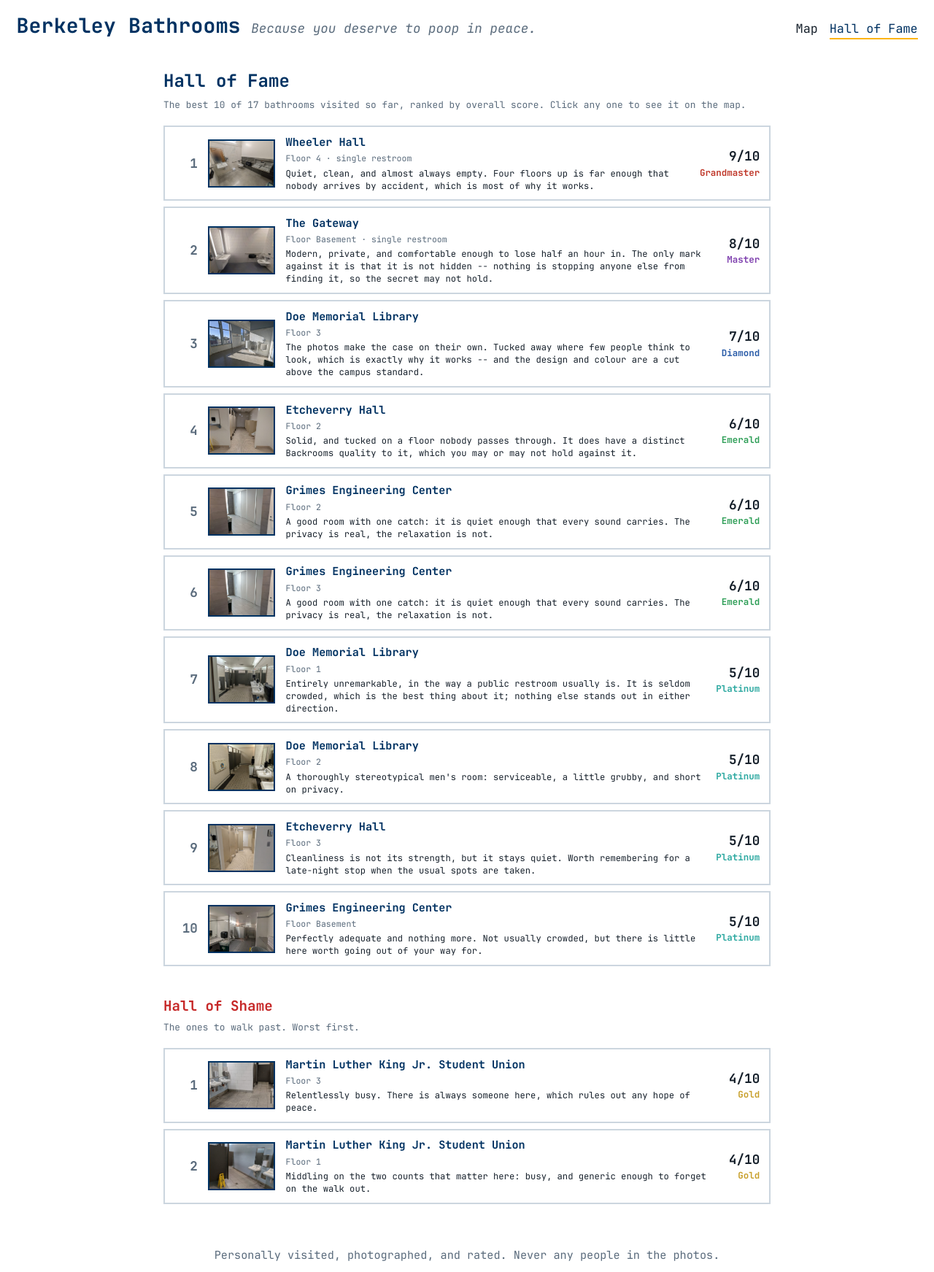
After one commit to grish11/berkeley-bathrooms, a Flask app: page /hall-of-fame in a window 1280 px wide. The commit adds this page. Shown: the whole page at 73% size. Run offline with Flask 3, Linux system fonts and the light colour scheme.

Commit message:
Add Hall of Fame, report-an-issue link, and rewrite the README
Phase 7: /hall-of-fame ranks every rated bathroom, with a Hall of Shame for
anything scoring 4 or below. Nav links between the two pages.

Every building popup now links to a prefilled GitHub issue, so corrections,
hours and new bathrooms can arrive without accounts or a database.

README rewritten around the new screenshots, with step-by-step instructions
for sending a photo or a building's hours. Docs brought up to date with the
/add form, the tier system and the score formula.

CLAUDE.md and TODO.md are now gitignored as personal working files.

Co-Authored-By: Claude Opus 5 <noreply@anthropic.com>

```diff
--- a/app.py
+++ b/app.py
@@ -122,6 +122,73 @@ if app.debug:
     admin.register(app)
 
 
+# How many entries each hall shows. Small enough that both are a glance
+# rather than a scroll; raise them as the list of bathrooms grows.
+HALL_OF_FAME_SIZE = 10
+HALL_OF_SHAME_SIZE = 5
+
+# Only a score of 4 or below is shameful. Without this the hall of shame is
+# just "the bottom five", which on a short list means a perfectly decent
+# bathroom gets pilloried for being less good than nine others.
+HALL_OF_SHAME_MAX_SCORE = 4
+
+
+def ranked_bathrooms():
+    """Every rated bathroom, best first, each knowing its building.
+
+    The map groups bathrooms under buildings; the halls rank them against each
+    other regardless of building, so this flattens that back out. Bathrooms
+    with no ratings yet are left out entirely -- they have no score to rank.
+    """
+    buildings, bathrooms = load_everything()
+    names = {b["id"]: b["name"] for b in buildings}
+
+    rated = []
+    for bathroom in bathrooms:
+        score = tiers.overall_score(bathroom.get("ratings"))
+        if score is None:
+            continue
+        rated.append({
+            **bathroom,
+            "score": score,
+            "tier": tiers.tier_for_score(score),
+            "building_name": names.get(bathroom["building_id"], bathroom["building_id"]),
+        })
+
+    # Highest score first. The building name is the tie-breaker, so bathrooms
+    # on the same score come out in a stable, readable order rather than
+    # whatever order the file happened to list them in.
+    rated.sort(key=lambda b: (-b["score"], b["building_name"], b["floor"]))
+    return rated
+
+
+@app.route("/hall-of-fame")
+def hall_of_fame():
+    """The best bathrooms on campus, and the worst.
+
+    Both halls come from one sorted list: the fame list is the front of it and
+    the shame list is the back, reversed so the worst bathroom is first --
+    the hall of shame counts down to the bottom.
+    """
+    rated = ranked_bathrooms()
+
+    fame = rated[:HALL_OF_FAME_SIZE]
+    # Anything already in the fame list is excluded, so a short list cannot
+    # put the same bathroom in both halls.
+    famous = {b["id"] for b in fame}
+    shame = [
+        b for b in reversed(rated)
+        if b["id"] not in famous and b["score"] <= HALL_OF_SHAME_MAX_SCORE
+    ][:HALL_OF_SHAME_SIZE]
+
+    return render_template(
+        "hall_of_fame.html",
+        fame=fame,
+        shame=shame,
+        total=len(rated),
+    )
+
+
 @app.route("/")
 def index():
     """The map page.
--- a/public/static/css/style.css
+++ b/public/static/css/style.css
@@ -167,7 +167,7 @@ body {
 }
 
 .site-nav {
-  /* Pushes future nav links (Phase 7's Hall of Fame) to the right. */
+  /* Pushes the nav links to the right end of the header strip. */
   margin-left: auto;
   display: flex;
   gap: 1rem;
@@ -181,6 +181,159 @@ body {
 
 .site-nav a:hover {
   color: var(--berkeley-blue);
+}
+
+/* The page you are already on. aria-current is set by the template, so the
+   marker and the accessible announcement are the same fact -- no extra class
+   that could get out of step with it. */
+.site-nav a[aria-current="page"] {
+  color: var(--berkeley-blue);
+  border-bottom: 2px solid var(--california-gold);
+}
+
+/* ---- hall of fame / hall of shame ----
+ *
+ * A plain vertical list rather than the map's dense layout: this page is for
+ * reading top to bottom, so it gets normal page scrolling and a column of
+ * comfortable width.
+ */
+.hall-page {
+  width: min(52rem, 92vw);
+  margin: 0 auto;
+  padding: 1.5rem 0 3rem;
+  /* .site-main centres its child vertically, which is right for the map and
+     wrong for a long list -- stretching instead lets this page start at the
+     top and scroll normally. */
+  align-self: stretch;
+  overflow-y: auto;
+}
+
+.hall-page h1 {
+  margin: 0 0 0.3rem;
+  color: var(--berkeley-blue);
+  font-size: 1.5rem;
+}
+
+.hall-shame-heading {
+  margin: 2.5rem 0 0.3rem;
+  color: var(--gender-women);
+  font-size: 1.2rem;
+}
+
+.hall-intro {
+  margin: 0 0 1.2rem;
+  color: var(--muted);
+  font-size: 0.8rem;
+}
+
+.hall-list {
+  margin: 0;
+  padding: 0;
+  /* The rank is rendered as its own element, so the browser's automatic
+     numbering would be a second, duplicate number. */
+  list-style: none;
+}
+
+.hall-entry + .hall-entry {
+  margin-top: 0.5rem;
+}
+
+.hall-link {
+  display: grid;
+  /* rank | photo | text | score -- the text column is the only flexible one,
+     so the photos and scores stay aligned down the page. */
+  grid-template-columns: 2rem 92px 1fr auto;
+  align-items: center;
+  gap: 0.9rem;
+  padding: 0.6rem 0.8rem;
+  border: 2px solid rgba(0, 50, 98, 0.2);
+  color: inherit;
+  text-decoration: none;
+}
+
+.hall-link:hover,
+.hall-link:focus-visible {
+  border-color: var(--berkeley-blue);
+  outline: none;
+}
+
+.hall-rank {
+  color: var(--muted);
+  font-size: 1.1rem;
+  font-weight: 700;
+  text-align: right;
+}
+
+.hall-photo {
+  display: block;
+  width: 92px;
+  height: 66px;
+  object-fit: cover;
+  border: 2px solid var(--berkeley-blue);
+}
+
+.hall-body {
+  display: flex;
+  flex-direction: column;
+  gap: 0.1rem;
+  min-width: 0; /* lets a long review wrap instead of stretching the grid */
+}
+
+.hall-name {
+  font-size: 0.95rem;
+  font-weight: 700;
+  color: var(--berkeley-blue);
+}
+
+.hall-where {
+  color: var(--muted);
+  font-size: 0.72rem;
+}
+
+.hall-review {
+  margin-top: 0.15rem;
+  font-size: 0.76rem;
+  line-height: 1.4;
+}
+
+.hall-score {
+  display: flex;
+  flex-direction: column;
+  align-items: flex-end;
+  font-weight: 700;
+  white-space: nowrap;
+}
+
+.hall-score .score-number {
+  font-size: 1.1rem;
+}
+
+.hall-score .tier-name {
+  font-size: 0.78rem;
+}
+
+.hall-empty {
+  color: var(--muted);
+}
+
+/* On a narrow screen the four columns do not fit. Drop the rank and the
+   score onto their own row rather than squeezing the photo. */
+@media (max-width: 34rem) {
+  .hall-link {
+    grid-template-columns: 2rem 72px 1fr;
+  }
+
+  .hall-photo {
+    width: 72px;
+    height: 54px;
+  }
+
+  .hall-score {
+    grid-column: 2 / -1;
+    flex-direction: row;
+    align-items: baseline;
+    gap: 0.5rem;
+  }
 }
 
 /* ---- main ----
@@ -424,6 +577,18 @@ body {
 .popup-photo:hover img,
 .popup-photo:focus-visible img {
   opacity: 0.85;
+}
+
+/* Small and last in the popup: useful, but not competing with the photos. */
+.popup-report {
+  display: inline-block;
+  margin-top: 0.6rem;
+  color: var(--muted);
+  font-size: 0.66rem;
+}
+
+.popup-report:hover {
+  color: var(--berkeley-blue);
 }
 
 /* ---- bathroom dialog ----
--- a/templates/base.html
+++ b/templates/base.html
@@ -29,7 +29,18 @@
       <a class="brand" href="{{ url_for('index') }}">Berkeley Bathrooms</a>
       <p class="tagline">Because you deserve to poop in peace.</p>
       <nav class="site-nav">
-        {# Phase 7 adds the Hall of Fame link here. #}
+        {# request.endpoint is the name of the view function handling this
+           request, so the current page's own link can be marked rather than
+           comparing URL strings.
+           https://flask.palletsprojects.com/en/stable/api/#flask.Request.endpoint #}
+        <a
+          href="{{ url_for('index') }}"
+          {% if request.endpoint == 'index' %}aria-current="page"{% endif %}
+        >Map</a>
+        <a
+          href="{{ url_for('hall_of_fame') }}"
+          {% if request.endpoint == 'hall_of_fame' %}aria-current="page"{% endif %}
+        >Hall of Fame</a>
         {% if config.DEBUG %}
           {# Only while developing -- the /add route does not exist otherwise. #}
           <a href="{{ url_for('add_form') }}">Add</a>
--- /dev/null
+++ b/templates/hall_of_fame.html
@@ -0,0 +1,76 @@
+{% extends "base.html" %}
+
+{% block title %}Hall of Fame — Berkeley Bathrooms{% endblock %}
+
+{# One macro, used by both halls. Writing the entry markup once means the two
+   lists cannot drift apart as either is changed.
+   https://jinja.palletsprojects.com/en/stable/templates/#macros #}
+{% macro entry(bathroom, rank) %}
+  {# The link goes to the map page with the bathroom's id in the hash. map.js
+     reads that on load (syncFromHash) and opens this bathroom's dialog
+     straight away -- the same URL you get when you click a photo there. #}
+  <li class="hall-entry">
+    <a class="hall-link" href="{{ url_for('index') }}#{{ bathroom.id }}">
+      <span class="hall-rank">{{ rank }}</span>
+
+      <img
+        class="hall-photo"
+        src="{{ url_for('static', filename='photos/' ~ bathroom.hero_photo) }}"
+        alt="{{ bathroom.building_name }}, floor {{ bathroom.floor }}"
+        loading="lazy"
+      />
+
+      <span class="hall-body">
+        <span class="hall-name">{{ bathroom.building_name }}</span>
+        <span class="hall-where">
+          Floor {{ bathroom.floor }}{% if bathroom.single_restroom %} · single restroom{% endif %}
+        </span>
+        {% if bathroom.review %}
+          <span class="hall-review">{{ bathroom.review }}</span>
+        {% endif %}
+      </span>
+
+      {# The tier colour is set as a variable here and read by the CSS, the
+         same way map.js does it -- tiers.py stays the only place that decides
+         what colour a tier is. #}
+      <span class="hall-score" style="--tier: {{ bathroom.tier.gradient or bathroom.tier.color }}">
+        <span class="score-number">{{ bathroom.score }}/10</span>
+        <span class="tier-name {% if bathroom.tier.gradient %}tier-gradient{% endif %}">
+          {{ bathroom.tier.name }}
+        </span>
+      </span>
+    </a>
+  </li>
+{% endmacro %}
+
+{% block content %}
+  <div class="hall-page">
+    <h1>Hall of Fame</h1>
+    <p class="hall-intro">
+      The best {{ fame|length }} of {{ total }} bathroom{{ '' if total == 1 else 's' }}
+      visited so far, ranked by overall score. Click any one to see it on the map.
+    </p>
+
+    {% if fame %}
+      <ol class="hall-list">
+        {% for bathroom in fame %}
+          {{ entry(bathroom, loop.index) }}
+        {% endfor %}
+      </ol>
+    {% else %}
+      <p class="hall-empty">Nothing has been rated yet.</p>
+    {% endif %}
+
+    {% if shame %}
+      <h2 class="hall-shame-heading">Hall of Shame</h2>
+      <p class="hall-intro">
+        The ones to walk past. Worst first.
+      </p>
+      <ol class="hall-list hall-list-shame">
+        {% for bathroom in shame %}
+          {{ entry(bathroom, loop.index) }}
+        {% endfor %}
+      </ol>
+    {% endif %}
+  </div>
+{% endblock %}
```
Also changed, not shown: CLAUDE.md (deleted, +0 -147 lines), TODO.md (deleted, +0 -72 lines), docs/ADDING_BATHROOMS.md (+32 -6 lines), docs/ARCHITECTURE.md (+32 -9 lines), docs/DATA_FORMAT.md (+25 -2 lines), public/static/js/map.js (+43 -0 lines), README.md, media/current_preview.png (deleted), media/example_preview.png (added), media/hall_of_fame_example.png (added), media/specific_bathroom_preview.png (deleted), 2 other files.
